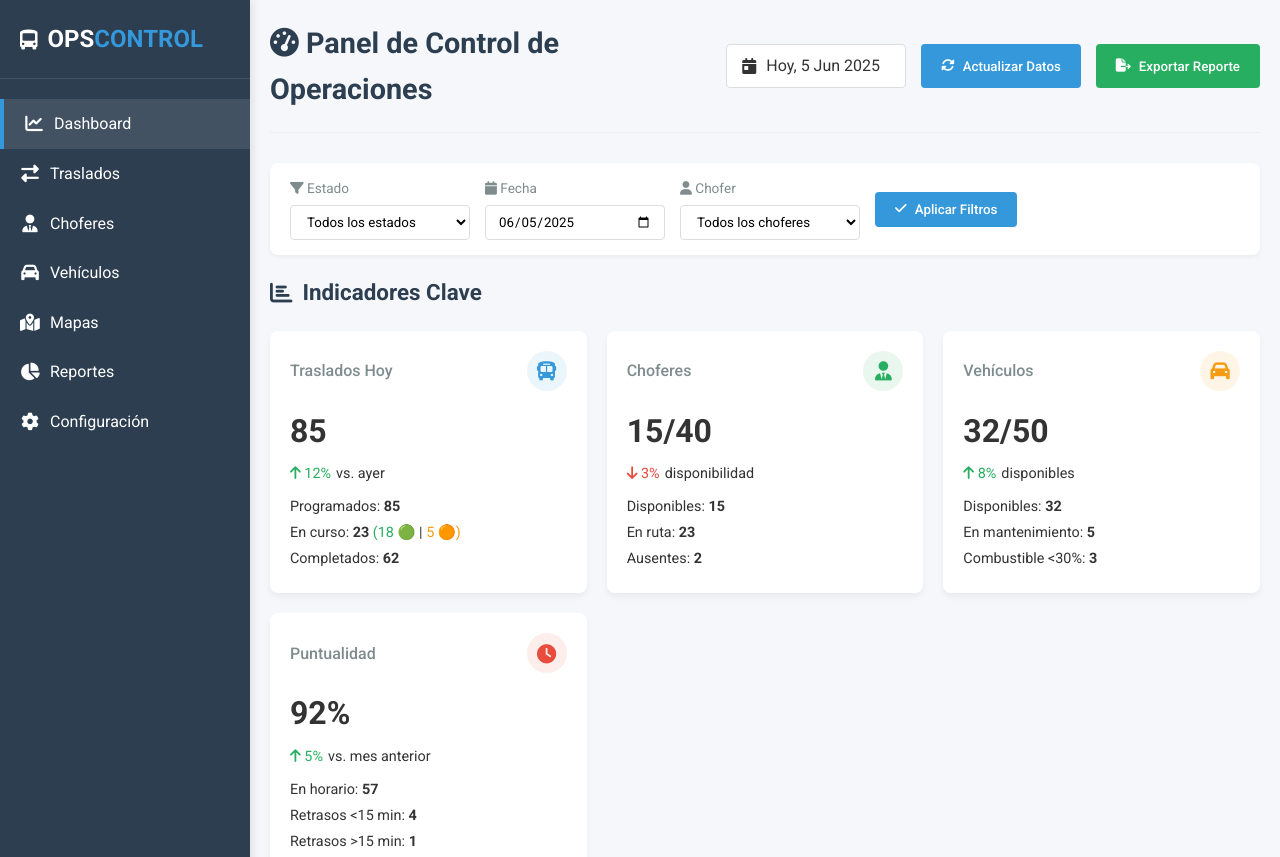
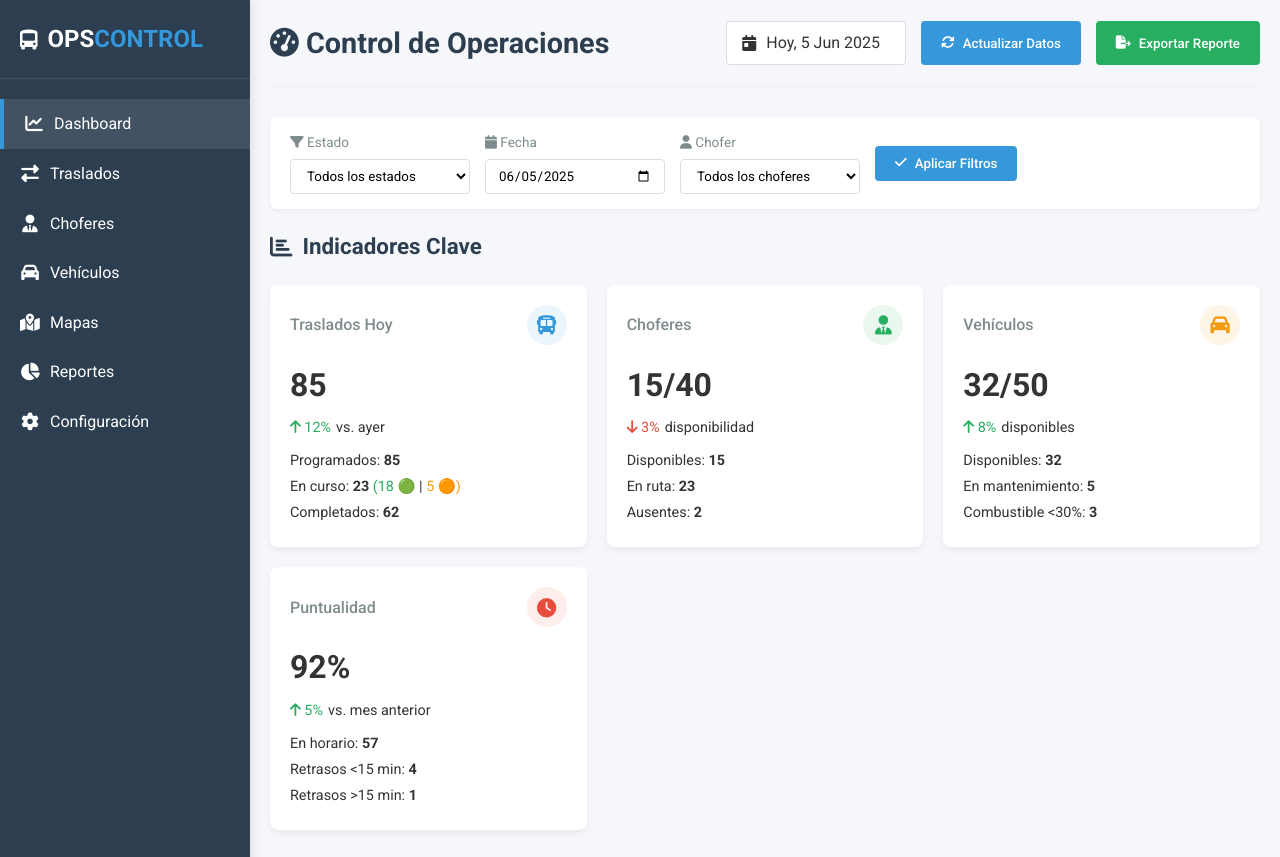
Before and after one commit to octobranch/TraslaPro, a plain HTML site: page index.html in a window 1280 px wide. Shown: the top 857 px of the page. Drawn offline with nearby package versions, Linux system fonts and the light colour scheme; some packages are replaced by stand-ins of ours.

Commit message:
Update index.html

```diff
--- a/index.html
+++ b/index.html
@@ -680,7 +680,7 @@
         <!-- Main Content -->
         <div class="main-content">
             <div class="header">
-                <h2><i class="fas fa-tachometer-alt"></i> Panel de Control de Operaciones</h2>
+                <h2><i class="fas fa-tachometer-alt"></i> Control de Operaciones</h2>
                 <div class="header-controls">
                     <div class="date-filter">
                         <i class="fas fa-calendar-day"></i>
```
